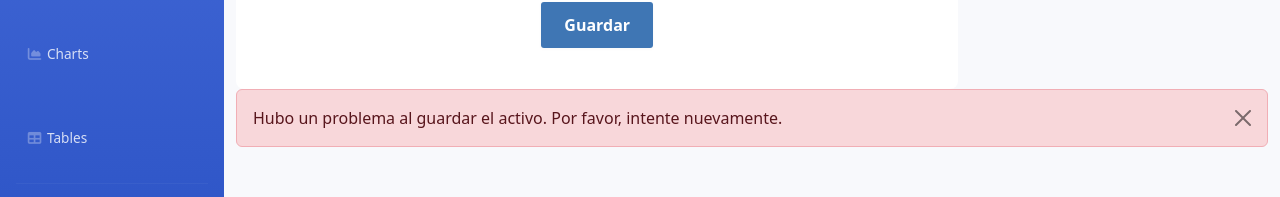
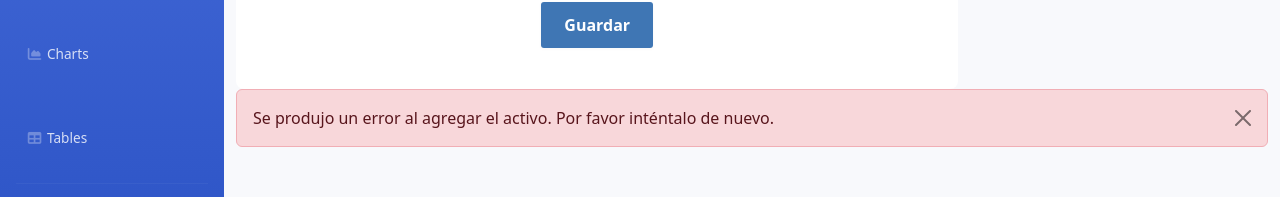
Before and after one commit to felipe-del/impact-app, a React (Vite) app: page /app/createAsset in a window 1280 px wide. Shown: the part 457-654 px from the top of the page. Built offline with nearby package versions, Linux system fonts and the light colour scheme; no server answers.

Commit message:
feat: Translate the Create Asset page to Spanish (Basic).

```diff
--- a/src/pages/asset/createAsset/createAsset.jsx
+++ b/src/pages/asset/createAsset/createAsset.jsx
@@ -235,7 +235,7 @@ const CreateAsset = () => {
             {/* Error Alert */}
             {showErrorAlert && (
                 <Alert variant="danger" onClose={() => setShowErrorAlert(false)} dismissible>
-                    Hubo un problema al guardar el activo. Por favor, intente nuevamente.
+                   Se produjo un error al agregar el activo. Por favor inténtalo de nuevo.
                 </Alert>
             )}
         </div>
```
